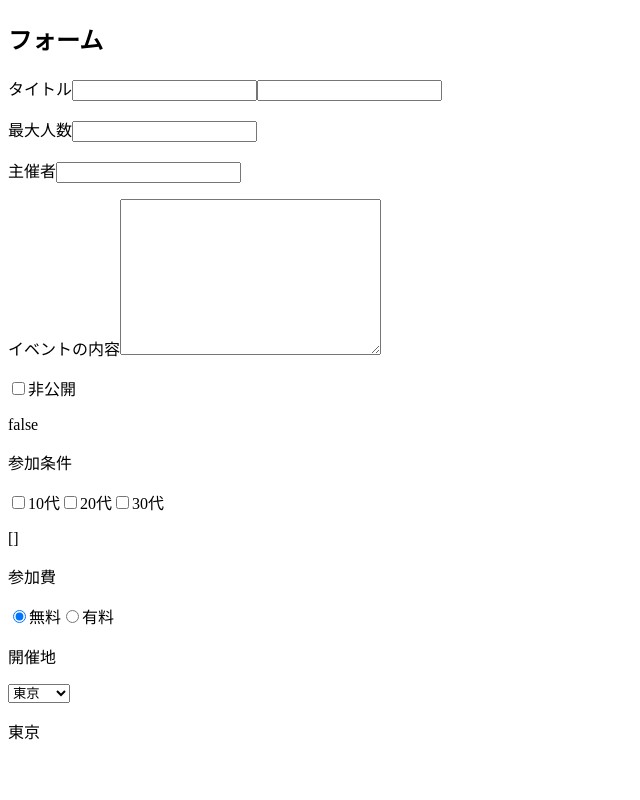
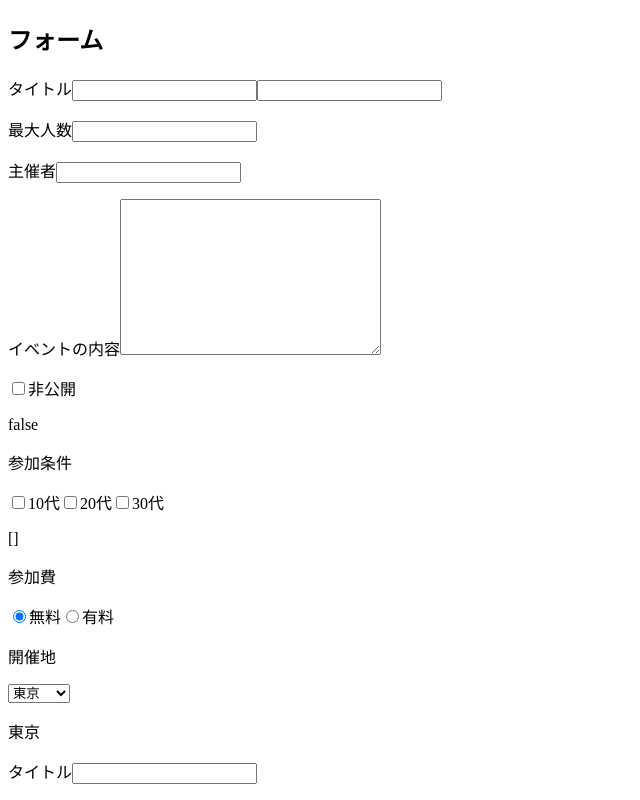
Before and after one commit to knagara/vue-study-cli, a Vue app: page / in a window 1280 px wide. Shown: the part 770-1570 px from the top of the page, without its empty margins (0-640 px from the left). Before the commit the page ends 1529 px from the top, so only its background shows below. Built offline with nearby package versions, Linux system fonts and the light colour scheme.

Commit message:
v-model component

```diff
--- a/src/App.vue
+++ b/src/App.vue
@@ -69,6 +69,10 @@
       </select>
       <p>{{eventData.location}}</p>
     </div>
+    <!--コンポーネントにv-model-->
+    <div>
+      <EventTitle v-model="eventData.title"></EventTitle>
+    </div>
   </div>
 </template>
 
@@ -78,6 +82,7 @@ import LikeHeaderSlots from './components/LikeHeaderSlots.vue'
 import LikeHeaderSlotProps from './components/LikeHeaderSlotProps.vue'
 import Home from './components/Home.vue'
 import About from './components/About.vue'
+import EventTitle from './components/EventTitle.vue'
 
 export default {
   data(){
@@ -102,7 +107,8 @@ export default {
     LikeHeaderSlots,
     LikeHeaderSlotProps,
     Home,
-    About
+    About,
+    EventTitle
   },
   methods:{
     incrementNumber(value){
--- /dev/null
+++ b/src/components/EventTitle.vue
@@ -0,0 +1,14 @@
+<template>
+    <div>
+      <label for="title">タイトル</label>
+      <input id="title" type="text" :value="value"
+              @input="$emit('input', $event.target.value)">
+      <p>{{value}}</p>
+    </div>
+</template>
+
+<script>
+export default {
+    props: ["value"]
+}
+</script>
```
